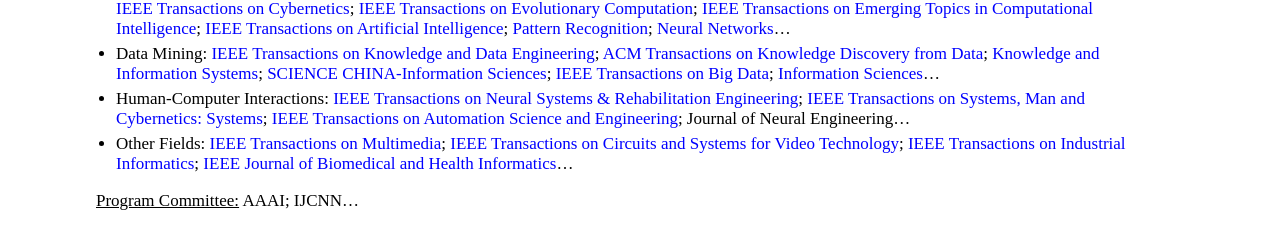
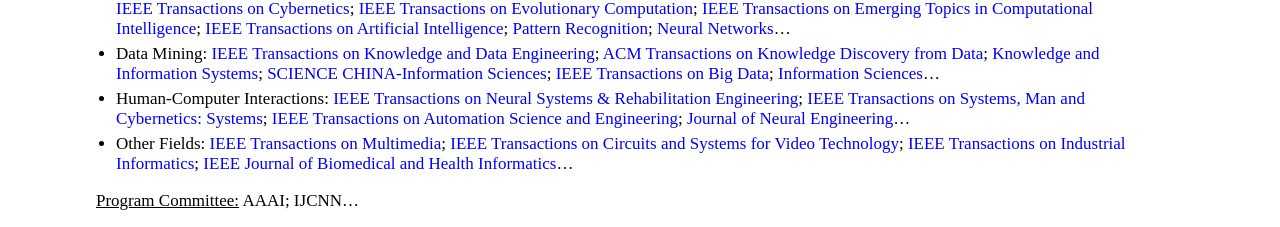
Before and after one commit to jiazhang-ml/jiazhang-ml.github.io, a Jekyll site: the page built from index.md, in a window 1280 px wide. Shown: the part 1396-1623 px from the top of the page. Built offline with Jekyll 4.4.1, drawn with Linux system fonts in a browser that asks for light colours; part of the change alters nothing that is shown; grey boxes are pictures that could not be loaded.

```diff
--- a/index.md
+++ b/index.md
@@ -51,7 +51,7 @@ layout: default
 <u>Journal Reviewer:</u>
 * Artificial Intelligence: [IEEE Transactions on Pattern Analysis and Machine Intelligence](https://mc.manuscriptcentral.com/tpami-cs); [IEEE Transactions on Neural Networks and Learning Systems](https://mc.manuscriptcentral.com/tnnls); [IEEE Transactions on Cybernetics](https://mc.manuscriptcentral.com/cyb-ieee); [IEEE Transactions on Evolutionary Computation](https://mc.manuscriptcentral.com/tevc-ieee); [IEEE Transactions on Emerging Topics in Computational Intelligence](https://mc.manuscriptcentral.com/tetci-ieee); [IEEE Transactions on Artificial Intelligence](https://mc.manuscriptcentral.com/tai-ieee); [Pattern Recognition](https://www.sciencedirect.com/journal/pattern-recognition); [Neural Networks](https://www.editorialmanager.com/neunet/default.aspx)...
 * Data Mining: [IEEE Transactions on Knowledge and Data Engineering](https://mc.manuscriptcentral.com/tkde-cs); [ACM Transactions on Knowledge Discovery from Data](https://mc.manuscriptcentral.com/tkdd); [Knowledge and Information Systems](https://www.springer.com/journal/10115); [SCIENCE CHINA-Information Sciences](https://mc03.manuscriptcentral.com/scis); [IEEE Transactions on Big Data](https://mc.manuscriptcentral.com/tbd-cs); [Information Sciences](https://www.sciencedirect.com/journal/information-sciences)...
-* Human-Computer Interactions: [IEEE Transactions on Neural Systems & Rehabilitation Engineering](https://mc.manuscriptcentral.com/tnsre-embs); [IEEE Transactions on Systems, Man and Cybernetics: Systems](https://mc.manuscriptcentral.com/systems); [IEEE Transactions on Automation Science and Engineering](https://mc.manuscriptcentral.com/t-ase); Journal of Neural Engineering...
+* Human-Computer Interactions: [IEEE Transactions on Neural Systems & Rehabilitation Engineering](https://mc.manuscriptcentral.com/tnsre-embs); [IEEE Transactions on Systems, Man and Cybernetics: Systems](https://mc.manuscriptcentral.com/systems); [IEEE Transactions on Automation Science and Engineering](https://mc.manuscriptcentral.com/t-ase); [Journal of Neural Engineering](https://iopscience.iop.org/journal/1741-2552)...
 * Other Fields: [IEEE Transactions on Multimedia](https://mc.manuscriptcentral.com/tmm-ieee); [IEEE Transactions on Circuits and Systems for Video Technology](https://mc.manuscriptcentral.com/tcsvt); [IEEE Transactions on Industrial Informatics](https://mc.manuscriptcentral.com/tii); [IEEE Journal of Biomedical and Health Informatics](https://mc.manuscriptcentral.com/jbhi-embs)...
 
 <u>Program Committee:</u> AAAI; IJCNN...
```
